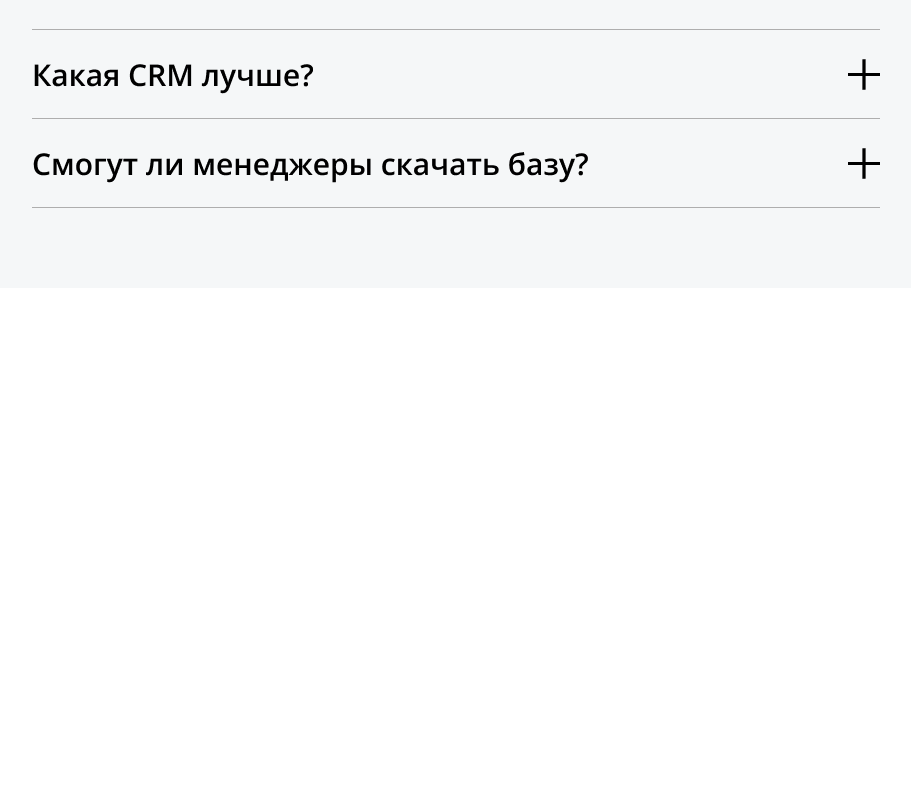
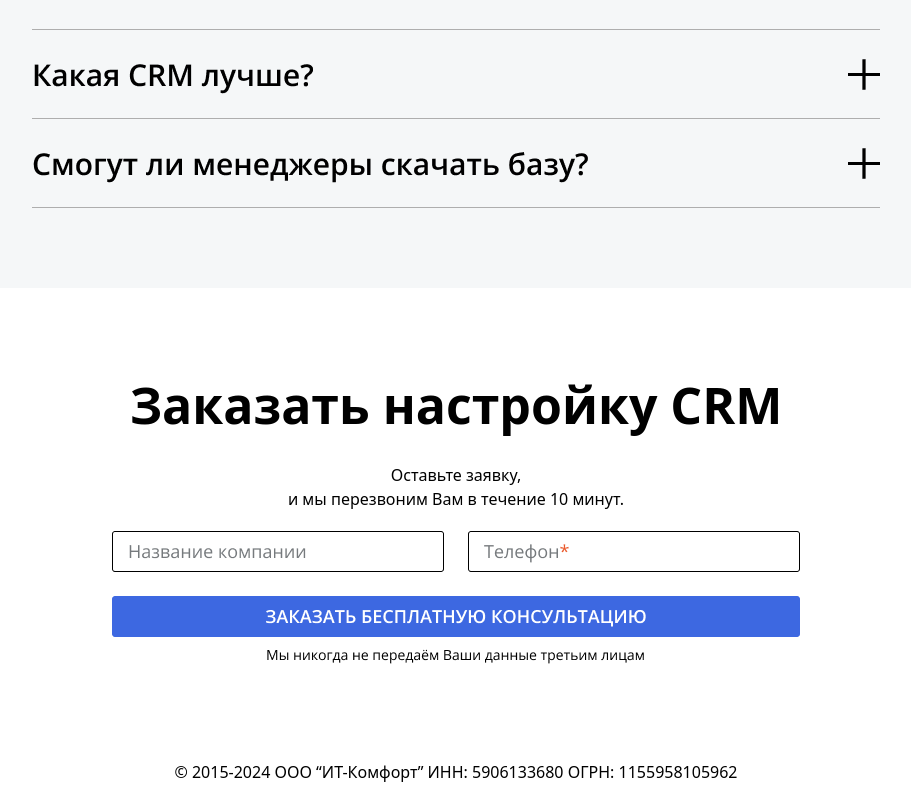
Before and after one commit to AbdumubinAmakov/Lesson1, a website: page src/index.html in a window 1280 px wide. Shown: the part 4260-5052 px from the top of the page, without its empty margins (184-1095 px from the left). Before the commit the page ends 4548 px from the top, so only its background shows below. Drawn offline with nearby package versions, Linux system fonts and the light colour scheme; files that its build step writes are made by us from their sources.

Commit message:
Section5

```diff
--- a/src/index.html
+++ b/src/index.html
@@ -90,6 +90,16 @@
         <img src="./Questions.png" alt="" >
     </section>
     </div>
+    <section class="max-w-screen-lg m-auto flex flex-col py-20 px-5 gap-5 text-center items-center">
+        <h1 class="text-[50px] font-bold">Заказать настройку CRM</h1>
+        <p>Оставьте заявку, <br>
+и мы перезвоним Вам в течение 10 минут.</p>
+        <img src="./Form.png" alt="" class="hidden lg:flex">
+        <img src="./Form (1).png" alt="" class="lg:hidden">
+    </section>
+    <section class="max-w-screen-lg m-auto flex flex-col py-2 px-5 gap-5 text-center items-center">
+        <p>© 2015-2024 ООО “ИТ-Комфорт” ИНН: 5906133680 ОГРН: 1155958105962</p>
+    </section>
 </body>
 
 </html>
```
Also changed, not shown: src/Form (1).png (added).
